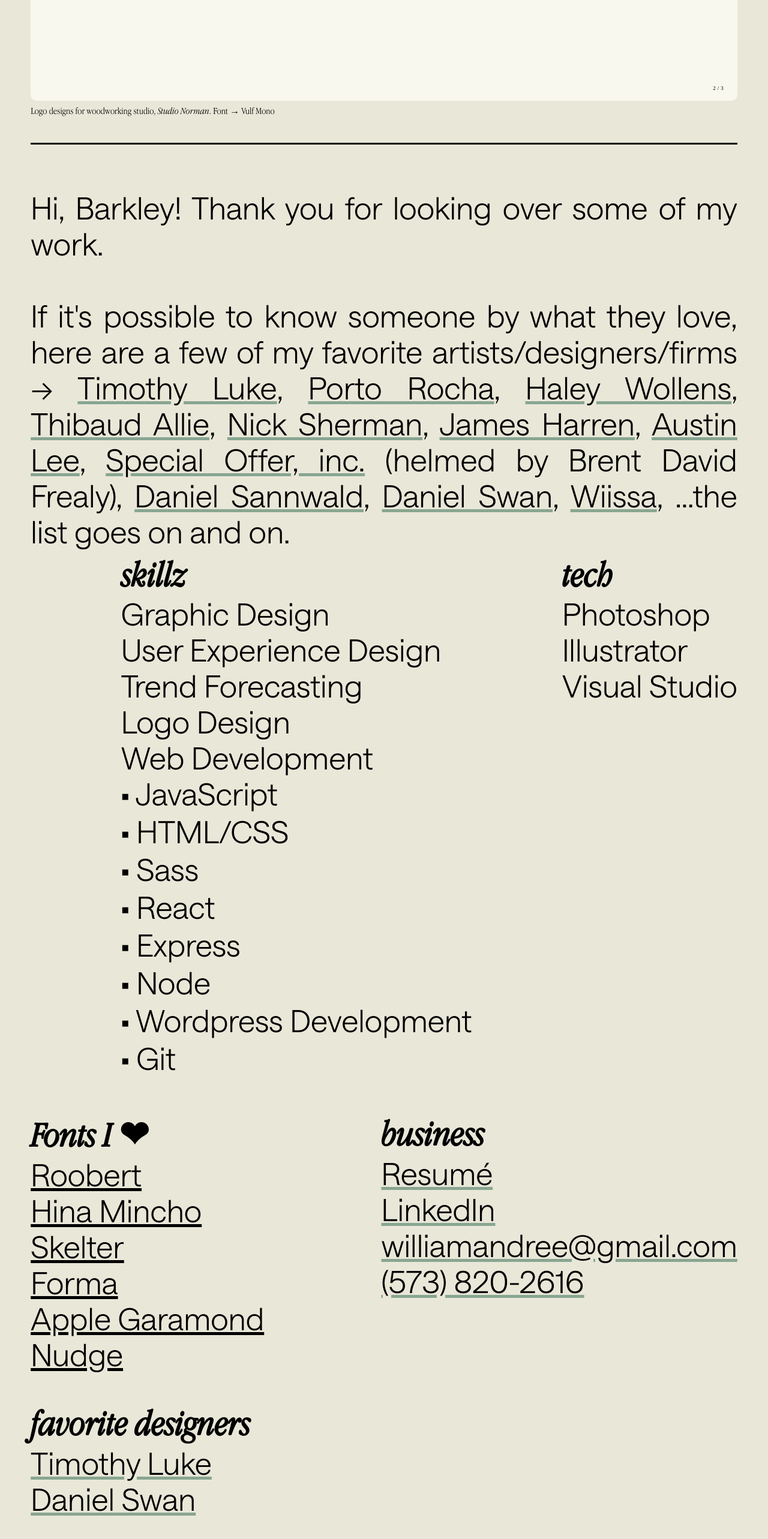
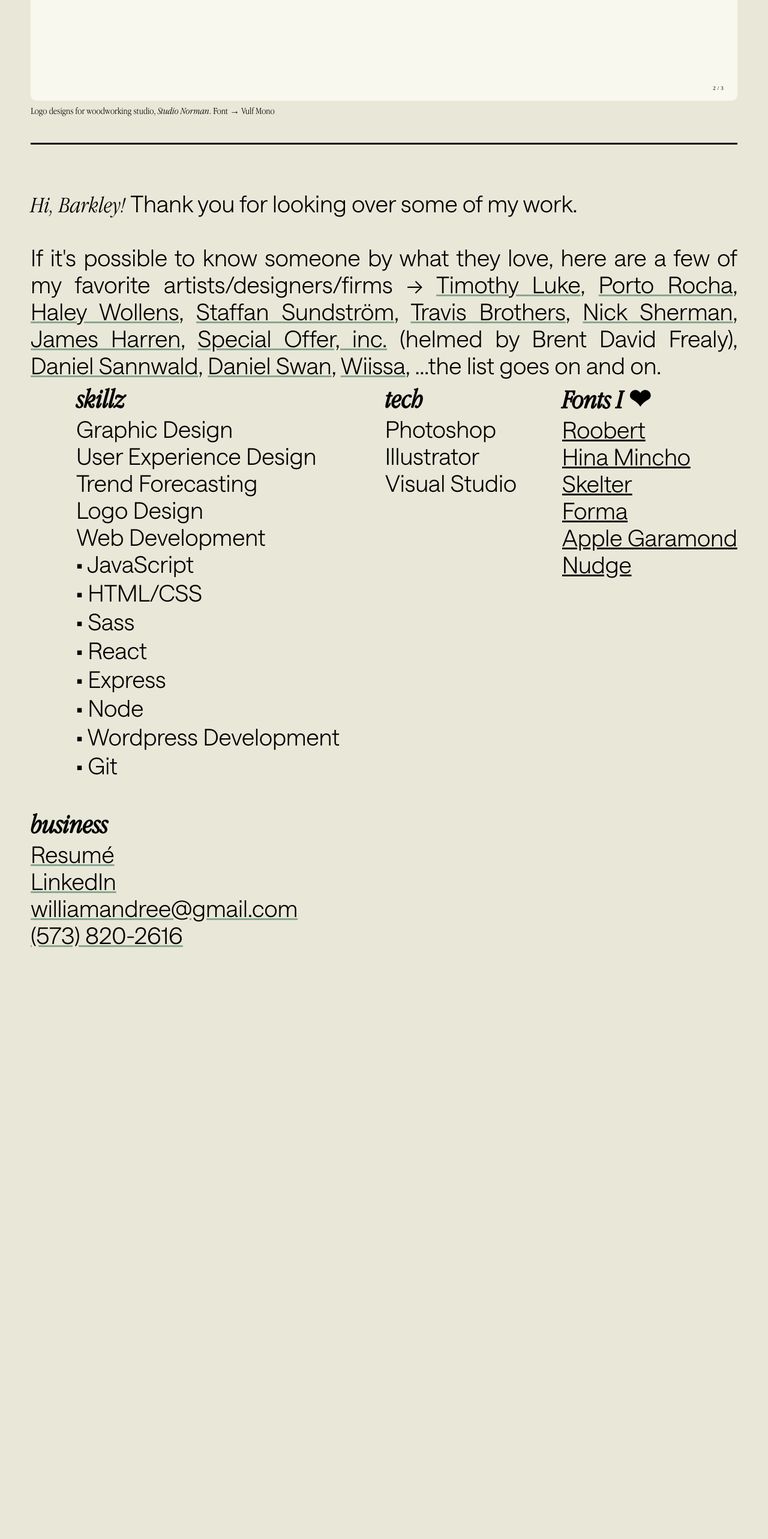
Before and after one commit to sucrete/p4bmk2, a Next.js app: page / in a window 1280 px wide. Shown: the part 7250-9816 px from the top of the page at 60% size. After the commit the page ends 8921 px from the top, so only its background shows below. Built offline with nearby package versions, Linux system fonts and the light colour scheme; a web font is replaced by a local one.

Commit message:
index work

```diff
--- a/pages/index.js
+++ b/pages/index.js
@@ -114,7 +114,11 @@
         <hr />
         <div className="descripsh descripsh--2">
           <div className="detailsContainer">
-            <div>Hi, Barkley! Thank you for looking over some of my work.</div>
+            <div>
+              <span className="_1">Hi, Barkley!</span> Thank you for looking
+              over some of my work.
+            </div>
+            <br />
             <br />
             <div>
               {" "}
@@ -126,73 +130,61 @@
                 </a>
               </Link>
               ,{" "}
-              <Link href="https://tmthyl.uk/" passHref>
+              <Link href="https://portorocha.com/" passHref>
                 <a target="_blank" rel="noopener noreferrer">
                   Porto Rocha
                 </a>
               </Link>
               ,{" "}
-              <Link href="https://tmthyl.uk/" passHref>
+              <Link href="https://www.instagram.com/haleywollens" passHref>
                 <a target="_blank" rel="noopener noreferrer">
                   Haley Wollens
                 </a>
               </Link>
               ,{" "}
-              <Link href="https://tmthyl.uk/" passHref>
+              <Link href="https://staffansundstrom.com/" passHref>
                 <a target="_blank" rel="noopener noreferrer">
-                  Thibaud Allie
+                  Staffan Sundström
                 </a>
               </Link>
               ,{" "}
-              <Link href="https://tmthyl.uk/" passHref>
+              <Link href="https://www.instagram.com/trvsbrthrs/" passHref>
+                <a target="_blank" rel="noopener noreferrer">
+                  Travis Brothers
+                </a>
+              </Link>
+              ,{" "}
+              <Link href="https://nicksherman.com/" passHref>
                 <a target="_blank" rel="noopener noreferrer">
                   Nick Sherman
                 </a>
               </Link>
               ,{" "}
-              <Link href="https://tmthyl.uk/" passHref>
+              <Link href="https://www.instagram.com/jamesharrenart/" passHref>
                 <a target="_blank" rel="noopener noreferrer">
                   James Harren
                 </a>
               </Link>
               ,{" "}
-              <Link href="https://tmthyl.uk/" passHref>
-                <a target="_blank" rel="noopener noreferrer">
-                  Austin Lee
-                </a>
-              </Link>
-              ,{" "}
-              <Link
-                href="https://www.instagram.com/specialoffer.inc/?hl=en"
-                passHref
-              >
+              <Link href="https://www.instagram.com/specialoffer.inc/" passHref>
                 <a target="_blank" rel="noopener noreferrer">
                   Special Offer, inc.
                 </a>
               </Link>{" "}
               {"("}helmed by Brent David Frealy{")"},{" "}
-              <Link
-                href="https://www.instagram.com/specialoffer.inc/?hl=en"
-                passHref
-              >
+              <Link href="https://www.instagram.com/danielsannwald/" passHref>
                 <a target="_blank" rel="noopener noreferrer">
                   Daniel Sannwald
                 </a>
               </Link>
               ,{" "}
-              <Link
-                href="https://www.instagram.com/specialoffer.inc/?hl=en"
-                passHref
-              >
+              <Link href="https://vimeo.com/586419209" passHref>
                 <a target="_blank" rel="noopener noreferrer">
                   Daniel Swan
                 </a>
               </Link>
               ,{" "}
-              <Link
-                href="https://www.instagram.com/specialoffer.inc/?hl=en"
-                passHref
-              >
+              <Link href="https://www.instagram.com/wiissa" passHref>
                 <a target="_blank" rel="noopener noreferrer">
                   Wiissa
                 </a>
@@ -283,25 +275,6 @@
                   Nudge
                 </li>
               </ul>
-              <h3 className="bskillz" style={{ marginBlockStart: "1rem" }}>
-                favorite designers
-              </h3>
-              <ul>
-                <li>
-                  <a href="http://tmthyl.uk/" target="_blank" rel="noreferrer">
-                    Timothy Luke
-                  </a>
-                </li>
-                <li>
-                  <a
-                    href="https://www.instagram.com/d_a_n_i_e_l_s_w_a_n/"
-                    target="_blank"
-                    rel="noreferrer"
-                  >
-                    Daniel Swan
-                  </a>
-                </li>
-              </ul>
             </div>
             <div className="businessContainer subcontainer">
               <h3 className="bskillz">business</h3>
--- a/styles/globals.css
+++ b/styles/globals.css
@@ -65,9 +65,13 @@
   margin-block-start: 0px;
 }
 
+._1 {
+  font-family: "Apple Garamond Italic";
+}
+
 .descripsh {
   font-family: "Saans Light";
-  font-size: 4vw;
+  font-size: 3vw;
   text-align: justify;
   color: black;
 }
--- a/styles/globals.scss
+++ b/styles/globals.scss
@@ -135,10 +135,12 @@
   padding-inline-start: 0px;
   margin-block-start: 0px;
 }
-
+._1 {
+  font-family: "Apple Garamond Italic";
+}
 .descripsh {
   font-family: "Saans Light";
-  font-size: 4vw;
+  font-size: 3vw;
   // line-height: 105%;
   text-align: justify;
   // letter-spacing: -2px;
@@ -254,6 +256,7 @@
     }
   }
 }
+
 a {
   text-decoration-color: #88a691;
   transition: all 0.3s ease;
```
Also changed, not shown: 1 other file (tests, documents, lock files or other folders).
